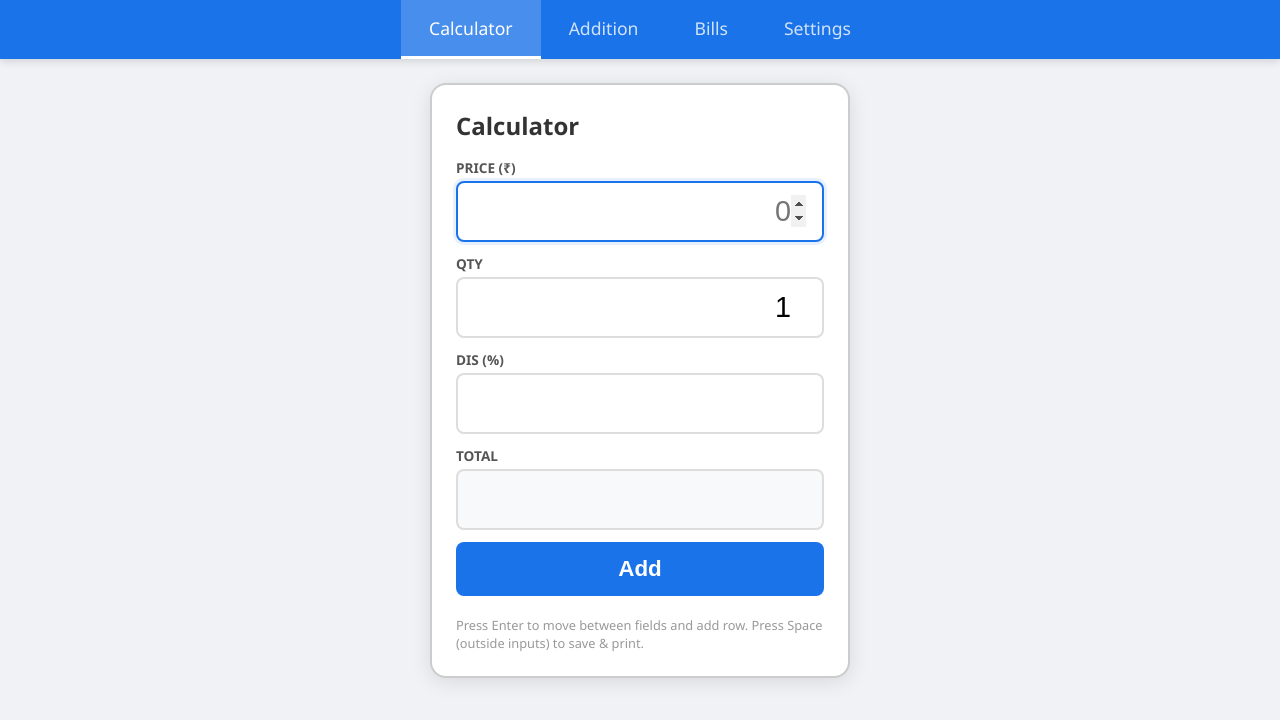
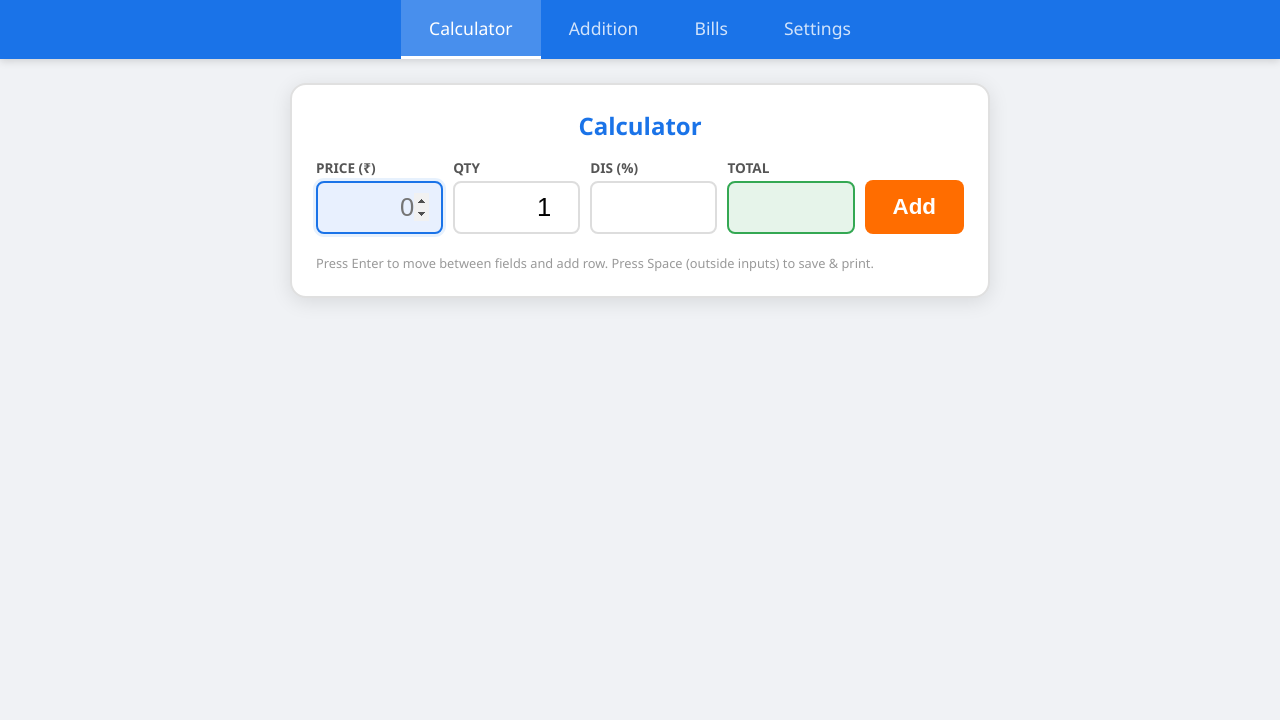
Before and after one commit to vdr-bcg-haribabuv/POS_Billing_Calculator, a React (Vite) app: page /#/ in a window 1280 px wide. Shown: the top 720 px of the page. Built offline with nearby package versions, Linux system fonts and the light colour scheme.

Commit message:
Update App.css

```diff
--- a/src/App.css
+++ b/src/App.css
@@ -56,12 +56,67 @@ body {
 /* Big calculator input styles */
 .calculator-wrapper {
   background: #fff;
-  border: 2px solid #ccc;
+  border: 2px solid #e0e0e0;
+  border-radius: 16px;
+  padding: 24px;
+  max-width: 700px;
+  margin: 0 auto;
+  box-shadow: 0 4px 20px rgba(0,0,0,0.1);
+}
+
+.calculator-wrapper .calc-form {
+  display: flex;
+  flex-direction: row;
+  gap: 10px;
+  align-items: flex-end;
+  flex-wrap: wrap;
+  margin-bottom: 20px;
+}
+
+.calculator-wrapper .calc-field {
+  flex: 1;
+  min-width: 100px;
+}
+
+.calculator-wrapper .calc-field.price input {
+  border-color: #1a73e8;
+  background: #e8f0fe;
+}
+
+.calculator-wrapper .calc-field input[readonly] {
+  border-color: #34a853;
+  background: #e6f4ea;
+  color: #1b5e20;
+}
+
+.calculator-wrapper .btn-add {
+  flex: none;
+  width: auto;
+  padding: 14px 28px;
+  background: #ff6d00;
+}
+
+.calculator-wrapper .btn-add:hover {
+  background: #e65100;
+}
+
+/* Addition page wrapper */
+.addition-wrapper {
+  background: #fff;
+  border: 2px solid #e0e0e0;
   border-radius: 16px;
   padding: 24px;
   max-width: 420px;
   margin: 0 auto;
   box-shadow: 0 4px 20px rgba(0,0,0,0.1);
+}
+
+.addition-wrapper .calc-form {
+  display: flex;
+  flex-direction: column;
+  gap: 12px;
+  align-items: stretch;
+  margin-bottom: 20px;
 }
 
 .calc-form {
@@ -86,8 +141,8 @@ body {
 }
 
 .calc-field input {
-  font-size: 1.8rem;
-  padding: 12px 16px;
+  font-size: 1.6rem;
+  padding: 10px 12px;
   border: 2px solid #ddd;
   border-radius: 8px;
   width: 100%;
@@ -122,6 +177,9 @@ body {
   cursor: pointer;
   font-weight: 600;
   transition: background 0.2s;
+}
+
+.addition-wrapper .btn-add {
   width: 100%;
 }
 
@@ -392,8 +450,9 @@ body {
 .page-title {
   font-size: 1.5rem;
   font-weight: 700;
-  color: #333;
+  color: #1a73e8;
   margin-bottom: 16px;
+  text-align: center;
 }
 
 .hint-text {
```
